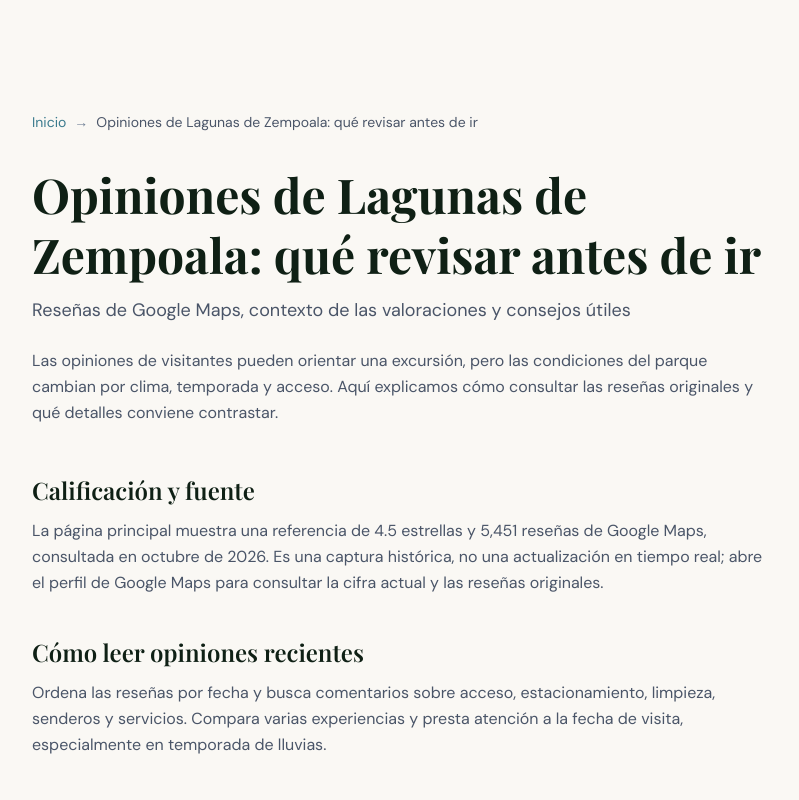
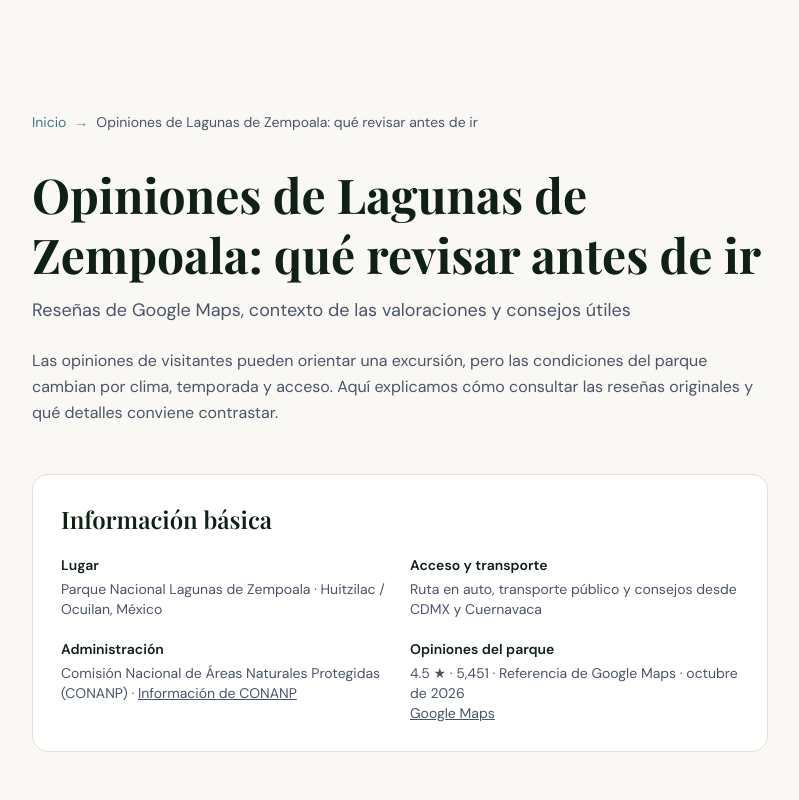
Before and after one commit to n20186005-hash/zempoalanationalpark, a Next.js app: page /es/opiniones in a window 1280 px wide. Shown: the top 800 px of the page, without its empty margins (240-1039 px from the left). Built offline with nearby package versions, Linux system fonts and the light colour scheme; a web font is replaced by a local one.

Commit message:
feat: enrich topic pages with park facts and attraction links

```diff
--- a/src/components/TopicPage.tsx
+++ b/src/components/TopicPage.tsx
@@ -14,6 +14,14 @@ export default function TopicPage({ topic }: { topic: string }) {
   const sections: Array<{ heading: string; body: string }> = data.sections || [];
   const faq: Array<{ q: string; a: string }> = data.faq || [];
   const others = TOPIC_KEYS.filter((k) => k !== topic);
+  const labels = {
+    es: { info: 'Información básica', place: 'Lugar', access: 'Acceso y transporte', manager: 'Administración', rating: 'Opiniones del parque', reference: 'Referencia de Google Maps · octubre de 2026', source: 'Información de CONANP', map: 'Ver ubicación en Google Maps' },
+    en: { info: 'Visitor information', place: 'Location', access: 'Getting there', manager: 'Management', rating: 'Park reviews', reference: 'Google Maps snapshot · October 2026', source: 'CONANP information', map: 'Open Google Maps location' },
+    zh: { info: '基本资料', place: '地点', access: '交通与抵达', manager: '管理主体', rating: '公园游客评价', reference: 'Google Maps 数据快照 · 2026 年 10 月', source: 'CONANP 公开资料', map: '打开 Google Maps 地点' },
+  }[locale as 'es' | 'en' | 'zh'] || {
+    info: 'Visitor information', place: 'Location', access: 'Getting there', manager: 'Management', rating: 'Park reviews', reference: 'Google Maps snapshot · October 2026', source: 'CONANP information', map: 'Open Google Maps location',
+  };
+  const parkMap = 'https://maps.app.goo.gl/fZYMqK4G6o9FANmg8';
 
   const breadcrumbLd = {
     '@context': 'https://schema.org',
@@ -89,6 +97,29 @@ export default function TopicPage({ topic }: { topic: string }) {
             {data.intro}
           </div>
 
+          {data.photos?.length > 0 && (
+            <div className="grid grid-cols-1 sm:grid-cols-2 gap-4 mb-12">
+              {data.photos.map((photo: { src: string; alt: string; source: string }, i: number) => (
+                <figure key={i} className="min-w-0 rounded-xl overflow-hidden" style={{ background: 'var(--card-bg)', border: '1px solid var(--border-color)' }}>
+                  <img src={photo.src} alt={photo.alt} loading="lazy" className="w-full h-56 object-cover" />
+                  <figcaption className="p-3 text-xs break-words" style={{ color: 'var(--text-muted)' }}>
+                    {photo.alt} · <a href={photo.source} target="_blank" rel="noopener noreferrer" className="underline">Wikimedia Commons</a>
+                  </figcaption>
+                </figure>
+              ))}
+            </div>
+          )}
+
+          <section className="mb-12 rounded-2xl p-5 sm:p-7" style={{ background: 'var(--card-bg)', border: '1px solid var(--border-color)' }}>
+            <h2 className="font-display text-2xl font-semibold mb-5" style={{ color: 'var(--text-primary)' }}>{labels.info}</h2>
+            <dl className="grid sm:grid-cols-2 gap-5 text-sm">
+              <div><dt className="font-semibold mb-1">{labels.place}</dt><dd style={{ color: 'var(--text-secondary)' }}>{data.location || 'Parque Nacional Lagunas de Zempoala · Huitzilac / Ocuilan, México'}</dd></div>
+              <div><dt className="font-semibold mb-1">{labels.access}</dt><dd style={{ color: 'var(--text-secondary)' }}>{data.access || messages?.topics?.['como-llegar']?.subtitle}</dd></div>
+              <div><dt className="font-semibold mb-1">{labels.manager}</dt><dd style={{ color: 'var(--text-secondary)' }}>Comisión Nacional de Áreas Naturales Protegidas (CONANP) · <a className="underline" href="https://descubreanp.conanp.gob.mx/es/conanp/ANP?suri=97" target="_blank" rel="noopener noreferrer">{labels.source}</a></dd></div>
+              <div><dt className="font-semibold mb-1">{labels.rating}</dt><dd style={{ color: 'var(--text-secondary)' }}>{messages?.reviews?.ratingValue} ★ · {messages?.reviews?.reviewCount} · {labels.reference}<div><a className="underline" href={parkMap} target="_blank" rel="noopener noreferrer">Google Maps</a></div></dd></div>
+            </dl>
+          </section>
+
           <div className="space-y-10 mb-14">
             {sections.map((s, i) => (
               <section key={i}>
@@ -105,11 +136,11 @@ export default function TopicPage({ topic }: { topic: string }) {
             ))}
           </div>
 
-          {data.mapUrl && (
-            <a href={data.mapUrl} target="_blank" rel="noopener noreferrer"
+          {(data.mapUrl || data.location) && (
+            <a href={data.mapUrl || parkMap} target="_blank" rel="noopener noreferrer"
               className="inline-flex max-w-full break-words rounded-full px-5 py-3 mb-12 text-sm font-semibold text-white"
               style={{ background: 'var(--accent)' }}>
-              {data.mapLabel}
+              {data.mapLabel || labels.map}
             </a>
           )}
 
```
